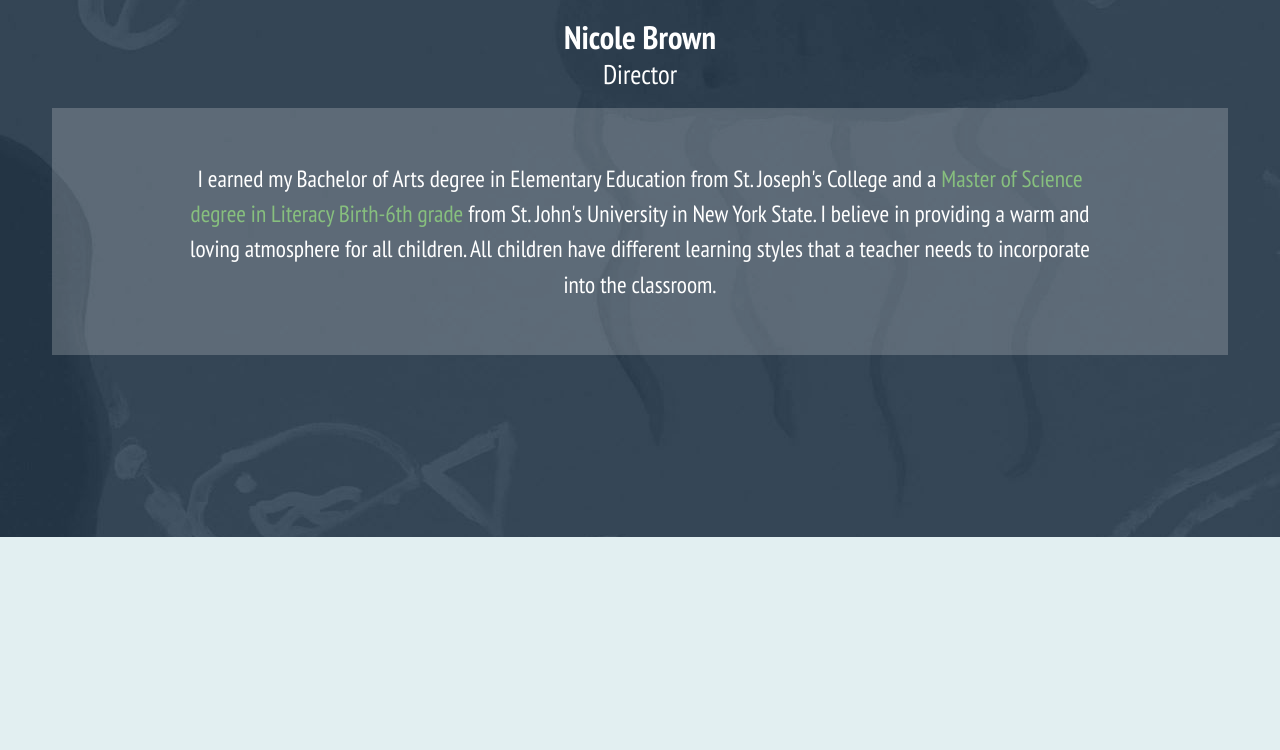
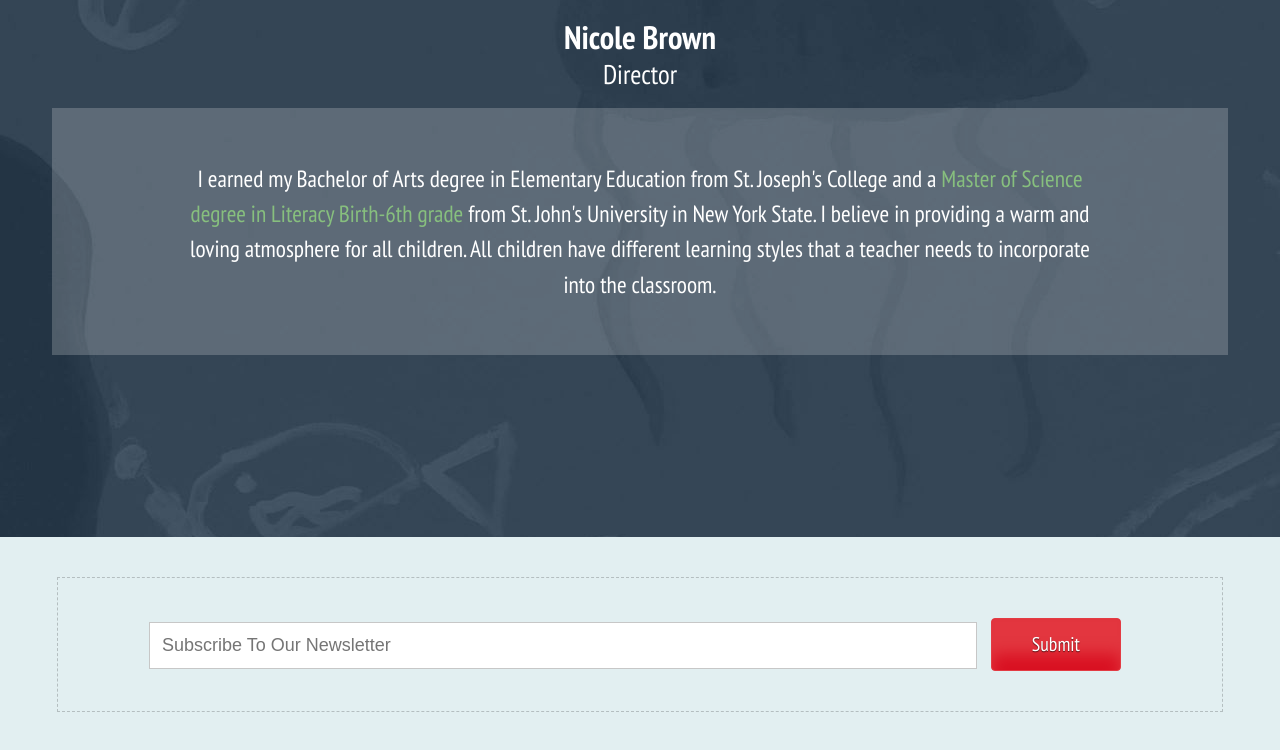
Before and after one commit to joey80/creative-wonder, a website built with webpack: page app/index.html in a window 1280 px wide. Shown: the part 4313-5063 px from the top of the page. Built offline with nearby package versions, Linux system fonts and the light colour scheme; files whose address does not match are found by name; a web font is replaced by a local one.

Commit message:
started working on widgets

```diff
--- a/app/assets/styles/base/_buttons.css
+++ b/app/assets/styles/base/_buttons.css
@@ -36,6 +36,10 @@
 		outline: 1px dotted #fff;
 	}
 
+	&--large {
+		font-size: 1.1em;
+	}
+
 	&--small {
 		padding: 7px 20px;
 
--- /dev/null
+++ b/app/assets/styles/modules/_widgets.css
@@ -0,0 +1,52 @@
+/*
+
+
+// ==========================================================================
+// Widgets Styles
+// ==========================================================================
+
+
+*/
+
+.widgets {
+
+	&__signup {
+		margin-top: 40px;
+
+		&__form {
+			max-width: 90%;
+			text-align: center;
+			margin: 0 auto;
+
+			@mixin mediumScreen {
+				min-width: 90%;
+			}
+
+			@mixin largeScreen {
+				min-width: 100%;
+			}
+		}
+
+		&__fieldset {
+			padding: 10px 10px 10px 10px;
+			border: 1px dashed rgba(0, 0, 0, 0.2);
+
+			@mixin mediumScreen {
+				padding: 30px 30px 30px 30px;
+			}
+		}
+
+		&__input[type=email] {
+			display: inline-block;
+			width: 90%;
+			padding: 12px;
+			color: #000;
+			border: 1px solid rgba(72, 72, 72, 0.3);
+			background-color: #fff;
+
+			@mixin mediumScreen {
+				width: 75%;
+			}
+		}
+	}
+}
--- a/app/assets/styles/styles.css
+++ b/app/assets/styles/styles.css
@@ -11,3 +11,4 @@
 @import "modules/_chalkboard";
 @import "modules/_blog";
 @import "modules/_teachers";
+@import "modules/_widgets";
--- a/app/index.html
+++ b/app/index.html
@@ -299,7 +299,7 @@
 
 
     <!-- TEACHERS BLOCK STARTS -->
-    <div class="teachers grid--gutter-bottom">
+    <div class="teachers">
       <!-- TEACHERS BLOCK GRID STARTS -->
       <div class="grid">
         <div class="grid__cell--full grid__cell--center title--white">
@@ -400,26 +400,24 @@
     <!-- TEACHERS BLOCK ENDS -->
 
 
-    <!-- NEWSLETTER -->
+    <!-- WIDGET BLOCK STARTS -->
+    <div class="widgets__signup grid--gutter-bottom">
+      <div class="grid">
+        <div class="grid__cell--full">
+          <form class="widgets__signup__form">
+            <fieldset class="widgets__signup__fieldset">
+              <input class="widgets__signup__input" type="email" name="email" placeholder="Subscribe To Our Newsletter">
+              <input type="button" name="submit" value="Submit" class="button button--large">
+            </fieldset>
+          </form>
+        </div>
+      </div>
+    </div>
+    <!-- WIDGET BLOCK ENDS -->
+
     <!-- FOOTER -->
 
 
-
-  <p />&nbsp;
-  <p />&nbsp;
-  <p />&nbsp;
-  <p />&nbsp;
-  <p />&nbsp;
-  <p />&nbsp;
-  <p />&nbsp;
-  <p />&nbsp;
-  <p />&nbsp;
-  <p />&nbsp;
-  <p />&nbsp;
-  <p />&nbsp;
-  <p />&nbsp;
-  <p />&nbsp;
-  <p />&nbsp;
   <p />&nbsp;
   <p />&nbsp;
   <p />&nbsp;
--- a/app/temp/styles/styles.css
+++ b/app/temp/styles/styles.css
@@ -675,6 +675,10 @@ a:hover {
     outline: 1px dotted #fff;
 }
 
+.button--large {
+    font-size: 1.1em;
+}
+
 .button--small {
     padding: 7px 20px;
 }
@@ -1701,3 +1705,61 @@ a:hover {
     background-color: transparent;
     text-decoration: underline;
 }
+
+/*
+
+
+// ==========================================================================
+// Widgets Styles
+// ==========================================================================
+
+
+*/
+
+.widgets__signup {
+    margin-top: 40px;
+}
+
+.widgets__signup__form {
+    max-width: 90%;
+    text-align: center;
+    margin: 0 auto;
+}
+
+@media (min-width: 790px) {
+    .widgets__signup__form {
+        min-width: 90%;
+    }
+}
+
+@media (min-width: 1025px) {
+    .widgets__signup__form {
+        min-width: 100%;
+    }
+}
+
+.widgets__signup__fieldset {
+    padding: 10px 10px 10px 10px;
+    border: 1px dashed rgba(0, 0, 0, .2);
+}
+
+@media (min-width: 790px) {
+    .widgets__signup__fieldset {
+        padding: 30px 30px 30px 30px;
+    }
+}
+
+.widgets__signup__input[type=email] {
+    display: inline-block;
+    width: 90%;
+    padding: 12px;
+    color: #000;
+    border: 1px solid rgba(72, 72, 72, .3);
+    background-color: #fff;
+}
+
+@media (min-width: 790px) {
+    .widgets__signup__input[type=email] {
+        width: 75%;
+    }
+}
```
